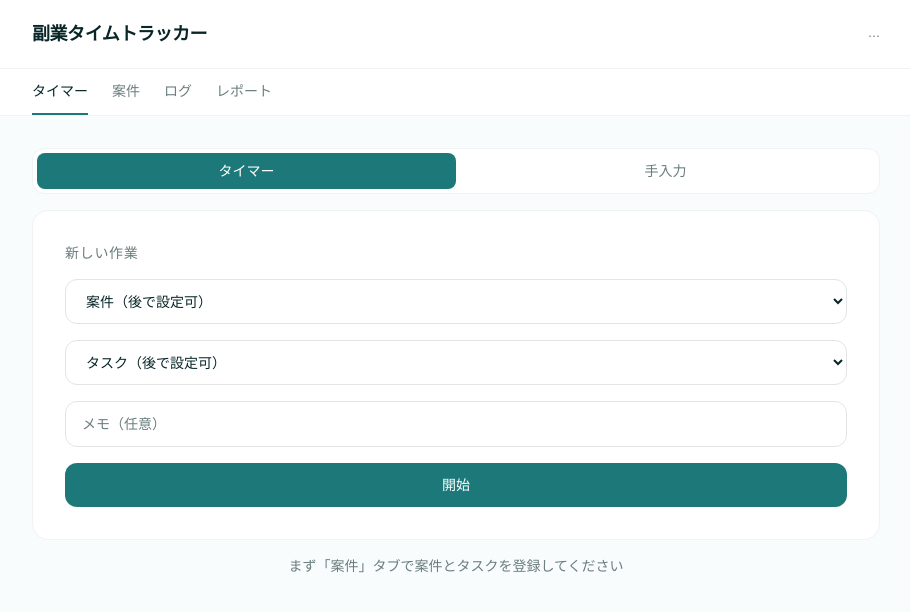
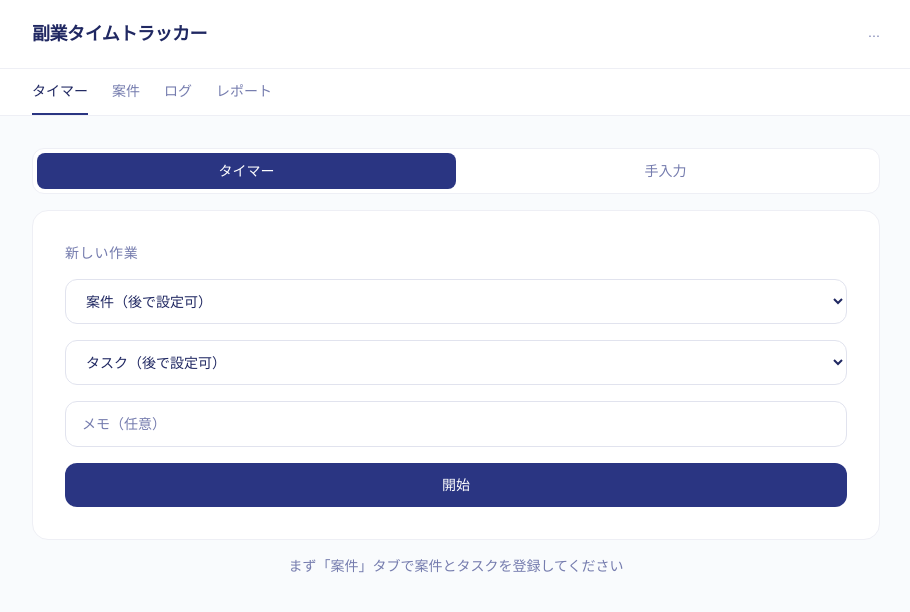
Before and after one commit to ttnoy8984-commits/fukugyou-timetracker, a Next.js app: page / in a window 1280 px wide. Shown: the top 612 px of the page, without its empty margins (184-1094 px from the left). Built offline with nearby package versions, Linux system fonts and the light colour scheme.

Commit message:
Rebrand to client's navy/orange palette (#2A3582 / #EB670E)
Co-Authored-By: Claude Opus 5 <noreply@anthropic.com>

```diff
--- a/app/globals.css
+++ b/app/globals.css
@@ -1,35 +1,40 @@
 @import "tailwindcss";
 
 /*
- * ブランド3色から組み立てたパレット。
- *   アクセント #28A6A5 / ベース #F9FCFD / テキスト #082627
- * アクセントそのままだと白文字が 2.96:1 しかなく読めないので、
- * ボタンなど白文字を乗せる面には濃いステップ(accent-strong 5.2:1)を使う。
- * ink-3 は旧 gray-400 (2.46:1) の置き換えで 4.2:1 まで濃くしてある。
+ * クライアントのブランドキットから: ネイビー #2A3582 / オレンジ #EB670E / 白 #FFFFFF
+ * ネイビーは白文字で 10.9:1 あるのでボタン等にそのまま使える（旧アクセントは 2.96:1 しかなく
+ * accent-strong に濃さを足す必要があったが、今回はその濃さ調整が不要）。
+ * オレンジは白文字だと 3.24:1 で本文には使えないため、差し色・グラフの塗りに限定し、
+ * 白文字を乗せる場合だけ orange-strong (5.0:1) を使う。
+ * ink-2/ink-3 は旧gray-500/400 の置き換えで、それぞれ 7.1:1 / 4.0:1。
  */
 @theme {
-  --color-base: #f9fcfd;          /* ページ背景 */
+  --color-base: #f9fbfd;          /* ページ背景（ネイビーをごく薄く） */
   --color-surface: #ffffff;       /* カード */
 
-  --color-ink: #082627;           /* 本文・見出し  15.5:1 */
-  --color-ink-2: #465c5d;         /* 副次テキスト   6.9:1 */
-  --color-ink-3: #6b7d7d;         /* 補助・ラベル   4.2:1 */
+  --color-ink: #202862;           /* 本文・見出し  13.6:1 */
+  --color-ink-2: #4a5395;         /* 副次テキスト   7.1:1 */
+  --color-ink-3: #757cae;         /* 補助・ラベル   4.0:1 */
 
-  --color-line: #e1e5e5;          /* 罫線 */
-  --color-line-2: #eff3f3;        /* 淡い罫線・区切り */
-  --color-tint: #f3f7f7;          /* 淡い面（テーブルヘッダ等） */
+  --color-line: #e1e3ee;          /* 罫線 */
+  --color-line-2: #eeeff5;        /* 淡い罫線・区切り */
+  --color-tint: #f4f5f9;          /* 淡い面（テーブルヘッダ等） */
 
-  --color-accent: #28a6a5;        /* ブランド色（塗り・グラフ） */
-  --color-accent-strong: #1d7979; /* 白文字を乗せる面 5.2:1 */
-  --color-accent-deep: #166060;   /* hover 7.3:1 */
-  --color-accent-text: #1a6c6c;   /* アクセント色の文字 6.2:1 */
-  --color-accent-50: #eef8f8;     /* 淡い背景 */
-  --color-accent-100: #dff2f2;
+  --color-accent: #2a3582;        /* ブランド色（ボタン・タブ選択・フォーカス） */
+  --color-accent-strong: #2a3582; /* 白文字を乗せる面 10.9:1（そのまま使える） */
+  --color-accent-deep: #222a68;   /* hover */
+  --color-accent-text: #2a3582;   /* アクセント色の文字 10.9:1 */
+  --color-accent-50: #f2f3f8;     /* 淡い背景 */
+  --color-accent-100: #e5e7f0;
+
+  --color-highlight: #eb670e;         /* ブランドの差し色（グラフ・バッジ等） */
+  --color-highlight-strong: #b7500b;  /* 白文字を乗せる面 5.0:1 */
+  --color-highlight-tint: #f6bb93;    /* 淡色（グラフの副次列など） */
 }
 
 :root {
-  --background: #f9fcfd;
-  --foreground: #082627;
+  --background: #f9fbfd;
+  --foreground: #202862;
 }
 
 body {
@@ -40,18 +45,17 @@ body {
 }
 
 input, select, textarea {
-  color: #082627 !important;
-  -webkit-text-fill-color: #082627 !important;
+  color: #202862 !important;
+  -webkit-text-fill-color: #202862 !important;
   background-color: #ffffff !important;
 }
 
 input::placeholder, select::placeholder, textarea::placeholder {
-  /* 旧 #b0b0b0 は白地で 2.2:1 しかなく読みづらかったので濃くする */
-  color: #6b7d7d !important;
-  -webkit-text-fill-color: #6b7d7d !important;
+  color: #757cae !important;
+  -webkit-text-fill-color: #757cae !important;
 }
 
 input:focus, select:focus, textarea:focus {
-  border-color: #28a6a5 !important;
+  border-color: #2a3582 !important;
   outline: none;
 }
--- a/components/charts.tsx
+++ b/components/charts.tsx
@@ -189,7 +189,7 @@ export function TimeBars({
                     style={{
                       height: `${Math.max(h, d.seconds > 0 ? 2 : 0)}%`,
                       backgroundColor:
-                        hovered === i ? "#1d7979" : d.muted ? "#9ecfce" : "#28a6a5",
+                        hovered === i ? "#222a68" : d.muted ? "#9fa4c7" : "#2a3582",
                     }}
                   />
                 </div>
```
